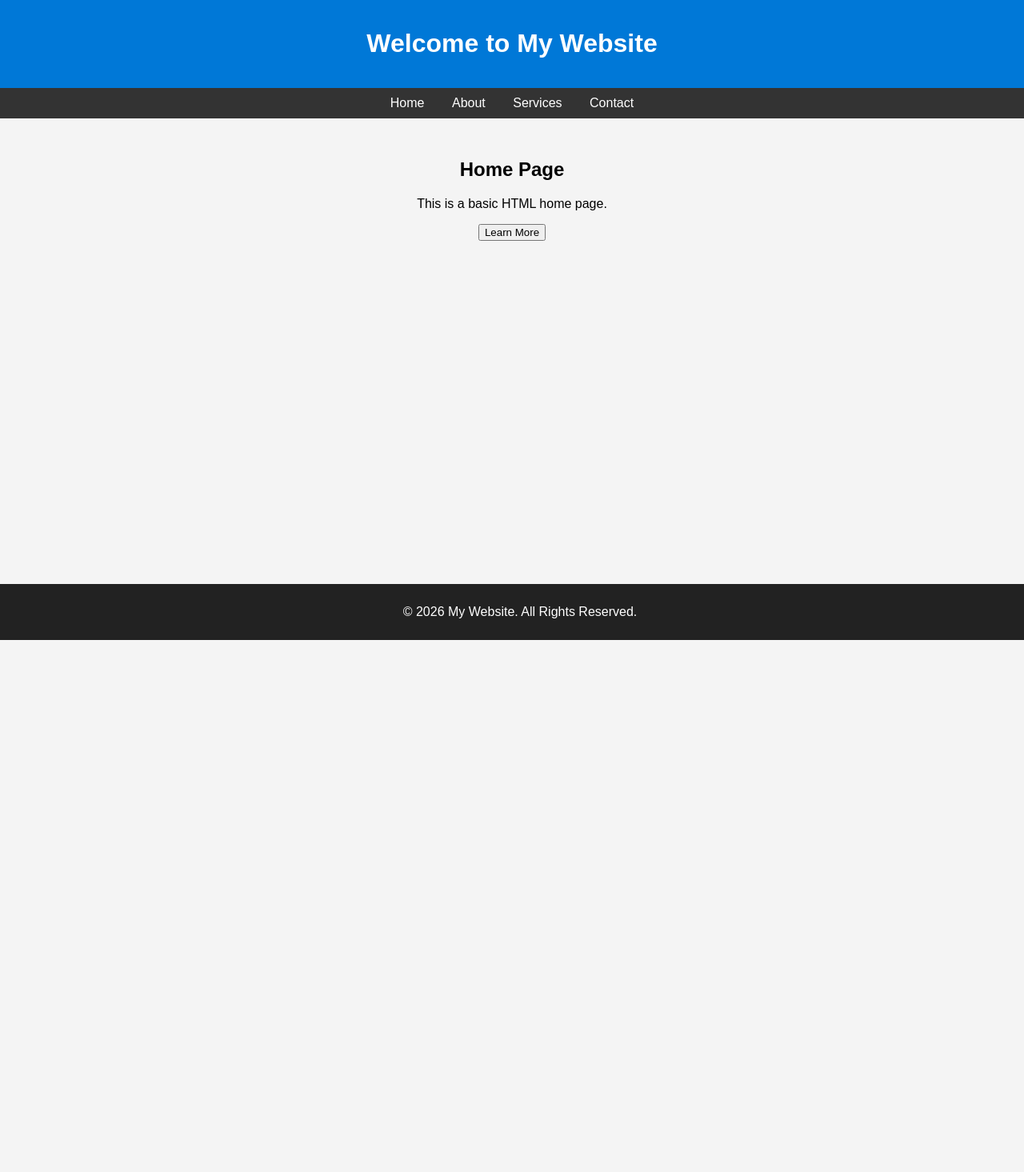
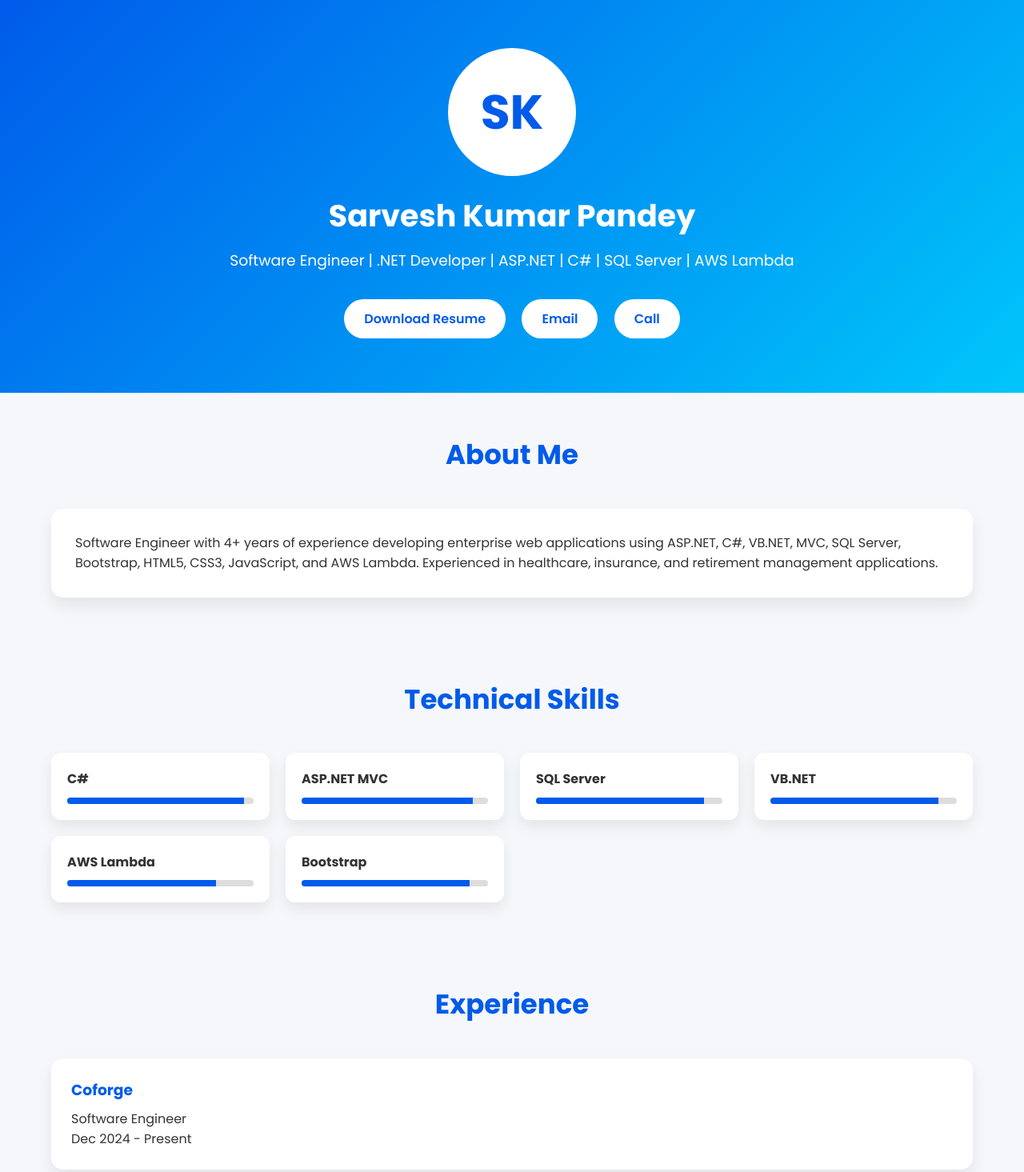
Before and after one commit to sarvesh55/test, a plain HTML site: page index.html in a window 1280 px wide. Shown: the top 1465 px of the page at 80% size. Before the commit the page ends 800 px from the top, so only its background shows below. Drawn offline with Linux system fonts and the light colour scheme.

Commit message:
Update index.html

```diff
--- a/index.html
+++ b/index.html
@@ -3,70 +3,401 @@
 <head>
 <meta charset="UTF-8">
 <meta name="viewport" content="width=device-width, initial-scale=1.0">
-    <title>Home Page</title>
+<title>Sarvesh Kumar Pandey | Software Engineer</title>
+
+<link href="https://fonts.googleapis.com/css2?family=Poppins:wght@300;400;500;600;700&display=swap" rel="stylesheet">
+
 <style>
-        body {
-            margin: 0;
-            font-family: Arial, sans-serif;
-            background: #f4f4f4;
+
+*{
+margin:0;
+padding:0;
+box-sizing:border-box;
+font-family:'Poppins',sans-serif;
 }
 
-        header {
-            background: #0078D7;
-            color: white;
-            padding: 15px;
-            text-align: center;
+body{
+background:#f5f7fb;
+color:#333;
+line-height:1.6;
 }
 
-        nav {
-            background: #333;
-            padding: 10px;
-            text-align: center;
+header{
+background:linear-gradient(135deg,#005bea,#00c6fb);
+color:white;
+padding:60px 20px;
+text-align:center;
 }
 
-        nav a {
-            color: white;
-            text-decoration: none;
-            margin: 0 15px;
+.profile{
+width:160px;
+height:160px;
+border-radius:50%;
+background:white;
+margin:auto;
+display:flex;
+align-items:center;
+justify-content:center;
+font-size:60px;
+font-weight:bold;
+color:#005bea;
+margin-bottom:20px;
 }
 
-        main {
-            padding: 30px;
-            text-align: center;
+header h1{
+font-size:38px;
 }
 
-        footer {
-            background: #222;
-            color: white;
-            text-align: center;
-            padding: 10px;
-            position: fixed;
-            bottom: 0;
-            width: 100%;
+header h3{
+font-weight:400;
+margin-top:10px;
 }
+
+.buttons{
+margin-top:25px;
+}
+
+.buttons a{
+display:inline-block;
+padding:12px 25px;
+margin:8px;
+background:white;
+color:#005bea;
+text-decoration:none;
+border-radius:30px;
+font-weight:600;
+transition:.3s;
+}
+
+.buttons a:hover{
+background:#222;
+color:white;
+}
+
+.container{
+width:90%;
+max-width:1200px;
+margin:auto;
+padding:50px 0;
+}
+
+.section-title{
+text-align:center;
+font-size:34px;
+margin-bottom:40px;
+color:#005bea;
+}
+
+.about{
+background:white;
+padding:30px;
+border-radius:15px;
+box-shadow:0 10px 20px rgba(0,0,0,.08);
+}
+
+.skills{
+display:grid;
+grid-template-columns:repeat(auto-fit,minmax(220px,1fr));
+gap:20px;
+}
+
+.skill{
+background:white;
+padding:20px;
+border-radius:12px;
+box-shadow:0 8px 18px rgba(0,0,0,.08);
+transition:.3s;
+}
+
+.skill:hover{
+transform:translateY(-6px);
+}
+
+.progress{
+height:8px;
+background:#ddd;
+border-radius:50px;
+margin-top:10px;
+overflow:hidden;
+}
+
+.progress span{
+display:block;
+height:100%;
+background:#005bea;
+}
+
+.timeline{
+display:flex;
+flex-direction:column;
+gap:25px;
+}
+
+.card{
+background:white;
+padding:25px;
+border-radius:15px;
+box-shadow:0 10px 20px rgba(0,0,0,.08);
+transition:.3s;
+}
+
+.card:hover{
+transform:translateY(-5px);
+}
+
+.card h3{
+color:#005bea;
+margin-bottom:8px;
+}
+
+.education{
+display:grid;
+grid-template-columns:repeat(auto-fit,minmax(250px,1fr));
+gap:20px;
+}
+
+.stats{
+display:grid;
+grid-template-columns:repeat(auto-fit,minmax(180px,1fr));
+gap:20px;
+}
+
+.stat{
+background:#005bea;
+color:white;
+padding:30px;
+border-radius:15px;
+text-align:center;
+}
+
+.stat h2{
+font-size:42px;
+}
+
+.contact{
+text-align:center;
+}
+
+.contact p{
+margin:10px;
+font-size:18px;
+}
+
+footer{
+background:#111;
+color:white;
+text-align:center;
+padding:25px;
+margin-top:40px;
+}
+
+@media(max-width:768px){
+
+header h1{
+font-size:30px;
+}
+
+.section-title{
+font-size:28px;
+}
+
+.profile{
+width:120px;
+height:120px;
+font-size:45px;
+}
+
+}
+
 </style>
+
 </head>
+
 <body>
 
 <header>
-        <h1>Welcome to My Website</h1>
+
+<div class="profile">
+SK
+</div>
+
+<h1>Sarvesh Kumar Pandey</h1>
+
+<h3>Software Engineer | .NET Developer | ASP.NET | C# | SQL Server | AWS Lambda</h3>
+
+<div class="buttons">
+<a href="#">Download Resume</a>
+<a href="mailto:sarveshcs2017@gmail.com">Email</a>
+<a href="tel:+917905591356">Call</a>
+</div>
+
 </header>
 
-    <nav>
-        <a href="#">Home</a>
-        <a href="#">About</a>
-        <a href="#">Services</a>
-        <a href="#">Contact</a>
-    </nav>
+<div class="container">
 
-    <main>
-        <h2>Home Page</h2>
-        <p>This is a basic HTML home page.</p>
-        <button>Learn More</button>
-    </main>
+<h2 class="section-title">About Me</h2>
+
+<div class="about">
+
+<p>
+
+Software Engineer with 4+ years of experience developing enterprise web applications using ASP.NET, C#, VB.NET, MVC, SQL Server, Bootstrap, HTML5, CSS3, JavaScript, and AWS Lambda. Experienced in healthcare, insurance, and retirement management applications.
+
+</p>
+
+</div>
+
+</div>
+
+<div class="container">
+
+<h2 class="section-title">Technical Skills</h2>
+
+<div class="skills">
+
+<div class="skill">
+<h4>C#</h4>
+<div class="progress"><span style="width:95%"></span></div>
+</div>
+
+<div class="skill">
+<h4>ASP.NET MVC</h4>
+<div class="progress"><span style="width:92%"></span></div>
+</div>
+
+<div class="skill">
+<h4>SQL Server</h4>
+<div class="progress"><span style="width:90%"></span></div>
+</div>
+
+<div class="skill">
+<h4>VB.NET</h4>
+<div class="progress"><span style="width:90%"></span></div>
+</div>
+
+<div class="skill">
+<h4>AWS Lambda</h4>
+<div class="progress"><span style="width:80%"></span></div>
+</div>
+
+<div class="skill">
+<h4>Bootstrap</h4>
+<div class="progress"><span style="width:90%"></span></div>
+</div>
+
+</div>
+
+</div>
+
+<div class="container">
+
+<h2 class="section-title">Experience</h2>
+
+<div class="timeline">
+
+<div class="card">
+<h3>Coforge</h3>
+<p>Software Engineer</p>
+<p>Dec 2024 - Present</p>
+</div>
+
+<div class="card">
+<h3>Cognizant</h3>
+<p>Software Engineer</p>
+<p>Jul 2022 - May 2024</p>
+</div>
+
+<div class="card">
+<h3>Capgemini</h3>
+<p>Software Engineer</p>
+<p>Oct 2021 - Jul 2022</p>
+</div>
+
+<div class="card">
+<h3>Resilience Infotech</h3>
+<p>Software Engineer</p>
+<p>Mar 2021 - Oct 2021</p>
+</div>
+
+</div>
+
+</div>
+
+<div class="container">
+
+<h2 class="section-title">Education</h2>
+
+<div class="education">
+
+<div class="card">
+<h3>M.Tech</h3>
+<p>IIT Jodhpur</p>
+</div>
+
+<div class="card">
+<h3>Integrated MCA</h3>
+<p>Birla Institute of Technology</p>
+</div>
+
+<div class="card">
+<h3>Certification</h3>
+<p>Microsoft AZ-900 Azure Fundamentals</p>
+</div>
+
+</div>
+
+</div>
+
+<div class="container">
+
+<h2 class="section-title">Highlights</h2>
+
+<div class="stats">
+
+<div class="stat">
+<h2>4+</h2>
+<p>Years Experience</p>
+</div>
+
+<div class="stat">
+<h2>20+</h2>
+<p>Projects</p>
+</div>
+
+<div class="stat">
+<h2>10+</h2>
+<p>Technologies</p>
+</div>
+
+<div class="stat">
+<h2>100%</h2>
+<p>Commitment</p>
+</div>
+
+</div>
+
+</div>
+
+<div class="container">
+
+<h2 class="section-title">Contact</h2>
+
+<div class="contact">
+
+<p>📞 +91 7905591356</p>
+
+<p>📧 sarveshcs2017@gmail.com</p>
+
+<p>🇮🇳 India</p>
+
+</div>
+
+</div>
 
 <footer>
-        <p>&copy; 2026 My Website. All Rights Reserved.</p>
+
+© 2026 Sarvesh Kumar Pandey • Professional Portfolio
+
 </footer>
 
 </body>
```
Lines whose indentation alone changed are shown as unchanged.
